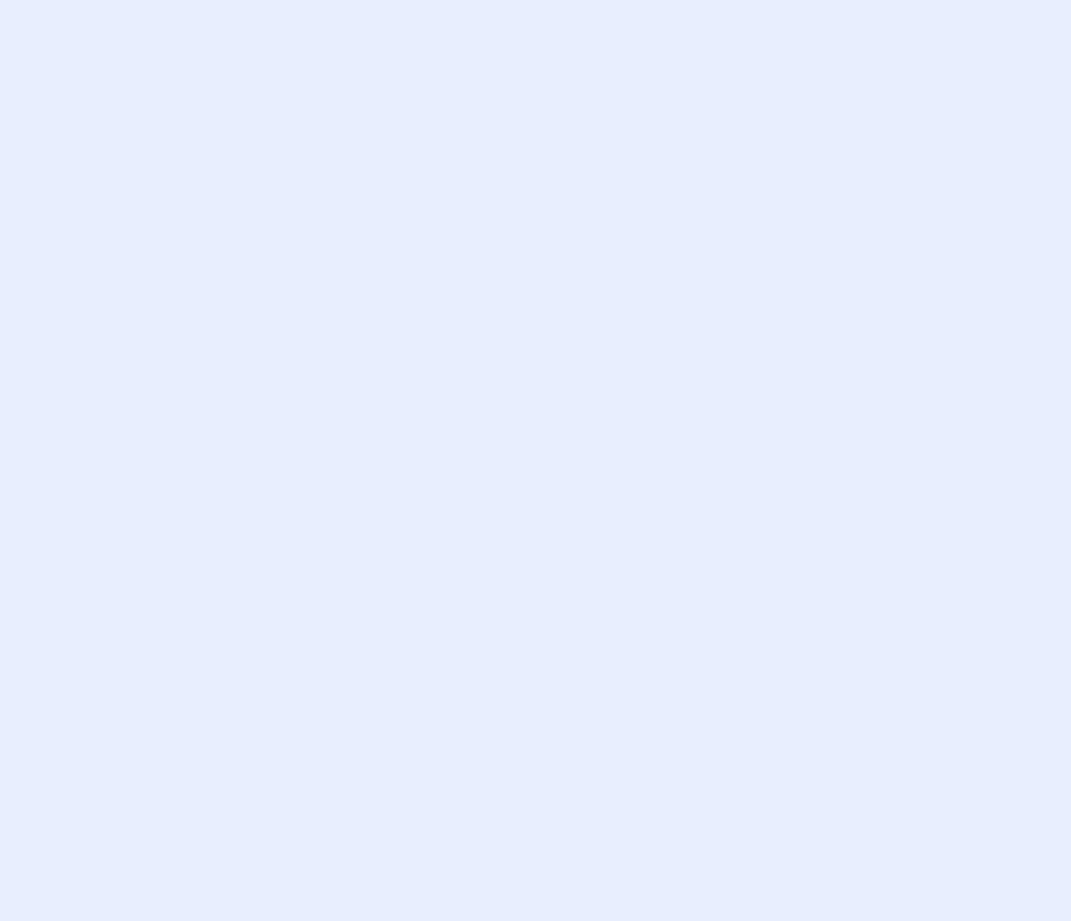
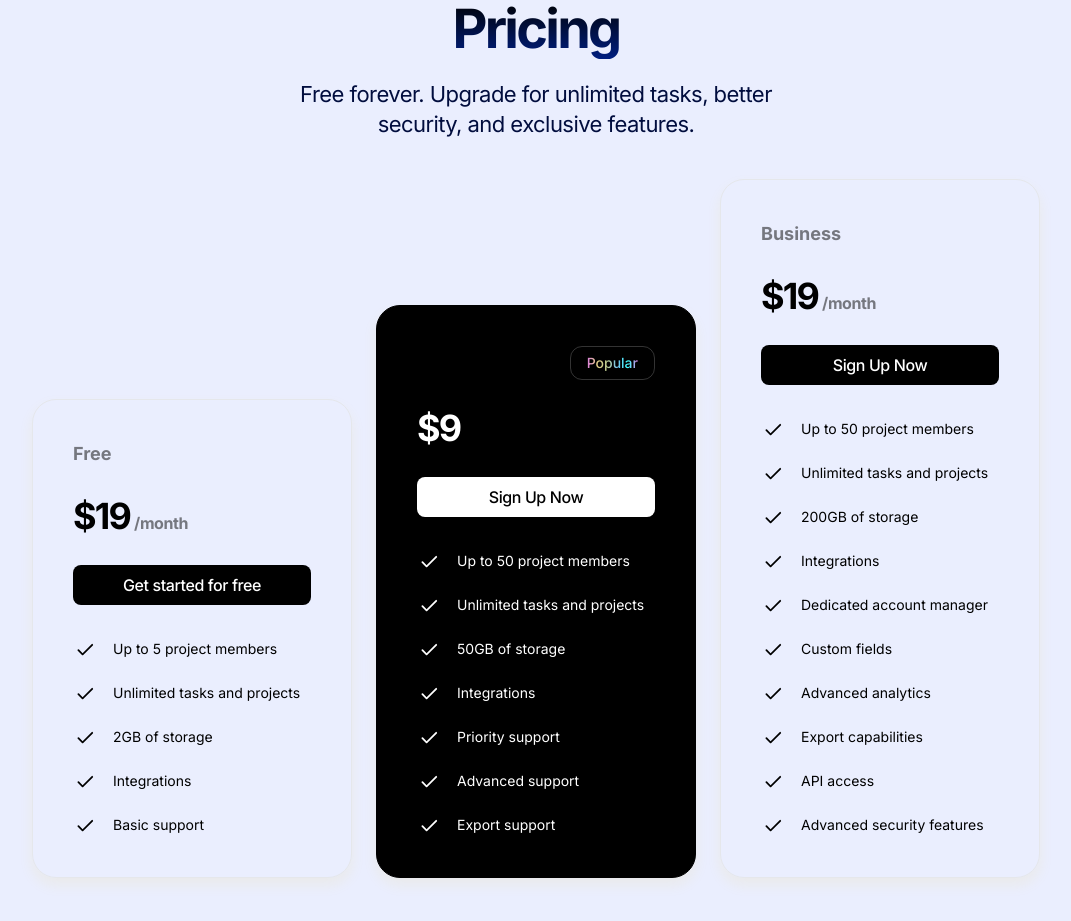
Before and after one commit to joseph-lang7/Light-SaaS-Landing-Page, a Next.js app: page / in a window 1280 px wide. Shown: the part 2420-3341 px from the top of the page, without its empty margins (104-1175 px from the left). Before the commit the page ends 2323 px from the top, so only its background shows below. Built offline with nearby package versions, Linux system fonts and the light colour scheme.

Commit message:
Implement pricing section

```diff
--- a/src/app/globals.css
+++ b/src/app/globals.css
@@ -9,6 +9,9 @@
   .btn-primary {
     @apply bg-black text-white;
   }
+  .btn-secondary {
+    @apply bg-white text-black;
+  }
   .btn-text {
     @apply text-black bg-transparent;
   }
@@ -18,4 +21,13 @@
   .tag {
     @apply text-sm inline-flex border border-[#222]/10 px-3 py-1 rounded-lg tracking-tight;
   }
+  .section-title {
+    @apply text-center text-3xl md:text-[54px] md:leading-[60px] font-bold tracking-tighter bg-gradient-to-b from-black to-[#001E80] text-transparent bg-clip-text;
+  }
+  .section-description {
+    @apply text-center text-[22px] leading-[30px] tracking-tight text-[#010D3E];
+  }
+  .section-heading {
+    @apply max-w-[540px] mx-auto;
+  }
 }
--- a/src/app/page.tsx
+++ b/src/app/page.tsx
@@ -2,6 +2,7 @@ import Header from "@/sections/header/header";
 import { Hero } from "@/sections/hero/hero";
 import { LogoTicker } from "@/sections/logo-ticker/logo-ticker";
 import { ProductShowcase } from "@/sections/product-showcase/product-showcase";
+import { Pricing } from "@/sections/pricing/pricing";
 export default function Home() {
   return (
     <>
@@ -9,6 +10,7 @@ export default function Home() {
       <Hero />
       <LogoTicker />
       <ProductShowcase />
+      <Pricing />
     </>
   );
 }
--- a/src/components/icons/icons.tsx
+++ b/src/components/icons/icons.tsx
@@ -34,3 +34,20 @@ export const LogoIcon = () => {
     </svg>
   );
 };
+
+export const CheckIcon = ({ fill }: { fill: string }) => {
+  return (
+    <svg
+      xmlns="http://www.w3.org/2000/svg"
+      width="24"
+      height="24"
+      fill="none"
+      viewBox="0 0 24 24"
+    >
+      <path
+        fill={fill}
+        d="M19.837 8.437l-9.6 9.6a.9.9 0 01-1.275 0l-4.2-4.2a.901.901 0 111.275-1.275L9.6 16.125l8.963-8.962a.902.902 0 011.275 1.275l-.001-.001z"
+      ></path>
+    </svg>
+  );
+};
--- /dev/null
+++ b/src/data/index.ts
@@ -0,0 +1,60 @@
+export const pricingTiers = [
+  {
+    title: "Free",
+    monthlyPrice: 19,
+    buttonText: "Get started for free",
+    popular: false,
+    inverse: false,
+    features: [
+      "Up to 5 project members",
+      "Unlimited tasks and projects",
+      "2GB of storage",
+      "Integrations",
+      "Basic support",
+    ],
+  },
+  {
+    title: "Pro",
+    monthlyPrice: 9,
+    buttonText: "Sign Up Now",
+    popular: true,
+    inverse: true,
+    features: [
+      "Up to 50 project members",
+      "Unlimited tasks and projects",
+      "50GB of storage",
+      "Integrations",
+      "Priority support",
+      "Advanced support",
+      "Export support",
+    ],
+  },
+  {
+    title: "Business",
+    monthlyPrice: 19,
+    buttonText: "Sign Up Now",
+    popular: false,
+    inverse: false,
+    features: [
+      "Up to 50 project members",
+      "Unlimited tasks and projects",
+      "200GB of storage",
+      "Integrations",
+      "Dedicated account manager",
+      "Custom fields",
+      "Advanced analytics",
+      "Export capabilities",
+      "API access",
+      "Advanced security features",
+    ],
+  },
+];
+
+export type pricingTierType = {
+  title: string;
+  monthlyPrice: number;
+  buttonText: string;
+  popular: boolean;
+  inverse: boolean;
+  features: string[];
+};
--- /dev/null
+++ b/src/sections/pricing/pricing.tsx
@@ -0,0 +1,77 @@
+import { Container } from "@/components/container/container";
+import { CheckIcon } from "@/components/icons/icons";
+import { pricingTiers } from "@/data";
+import { pricingTierType } from "@/data";
+export const Pricing = () => {
+  return (
+    <section className="py-24">
+      <Container>
+        <div className="section-heading">
+          <h2 className="section-title">Pricing</h2>
+          <p className="section-description mt-5">
+            Free forever. Upgrade for unlimited tasks, better security, and
+            exclusive features.
+          </p>
+        </div>
+        <div className="flex flex-col lg:flex-row lg:items-end lg:justify-center gap-6 items-center">
+          {pricingTiers.map(
+            ({
+              title,
+              monthlyPrice,
+              buttonText,
+              popular,
+              inverse,
+              features,
+            }: pricingTierType) => (
+              <div
+                className={`${
+                  inverse && "border-black bg-black text-white"
+                } p-10 rounded-3xl shadow-[0_7px_14px_#EAEAEA] border max-w-xs w-full mt-10`}
+                key={title}
+              >
+                <div className="flex justify-between">
+                  <h3 className="text-lg font-bold text-black/50">{title}</h3>
+                  {popular && (
+                    <div className="inline-flex text-sm px-4 py-1.5 rounded-xl border border-white/20">
+                      <span className="bg-[linear-gradient(to_right,#DD7DDf,#E1CD86,#BBCB92,#71C2Ef,#3BFFFF,#DD7DDf)] bg-clip-text text-transparent font-medium">
+                        Popular
+                      </span>
+                    </div>
+                  )}
+                </div>
+                <div className="flex items-baseline gap-1 mt-[30px]">
+                  <span className="text-4xl tracking-tighter font-bold leading-none">
+                    ${monthlyPrice}
+                  </span>
+                  <span className="tracking-tight font-bold text-black/50">
+                    /month
+                  </span>
+                </div>
+                <button
+                  className={`${
+                    inverse ? "btn-secondary" : "btn-primary"
+                  } btn w-full mt-[30px]`}
+                >
+                  {buttonText}
+                </button>
+                <ul className="flex flex-col gap-5 mt-8">
+                  {features.map((feature) => (
+                    <li
+                      key={feature}
+                      className="text-sm flex items-center gap-4"
+                    >
+                      <span>
+                        <CheckIcon fill={inverse ? "white" : "black"} />
+                      </span>
+                      <span>{feature}</span>
+                    </li>
+                  ))}
+                </ul>
+              </div>
+            )
+          )}
+        </div>
+      </Container>
+    </section>
+  );
+};
--- a/src/sections/product-showcase/product-showcase.tsx
+++ b/src/sections/product-showcase/product-showcase.tsx
@@ -7,14 +7,14 @@ export const ProductShowcase = () => {
   return (
     <section className="bg-gradient-to-b from-white to-[#D2DCFF] py-24 overflow-x-clip">
       <Container>
-        <div className="max-w-[540px] mx-auto">
+        <div className="section-heading">
           <div className="flex justify-center">
             <div className="tag">Boost your productivity</div>
           </div>
-          <h2 className="text-center text-3xl md:text-[54px] md:leading-[60px] font-bold tracking-tighter bg-gradient-to-b from-black to-[#001E80] text-transparent bg-clip-text mt-5">
+          <h2 className="section-title mt-5">
             A more effective way to track progress
           </h2>
-          <p className="text-center text-[22px] leading-[30px] tracking-tight text-[#010D3E] mt-5">
+          <p className="section-description mt-5">
             Effortlessly turn your ideas into a fully functional, responsive,
             no-code SaaS website in just minutes with the set of free components
             for Framer.
```
